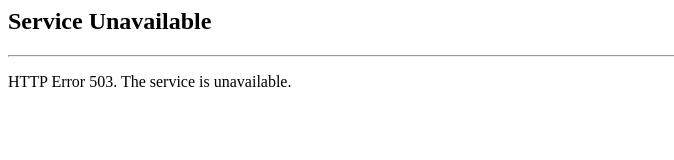
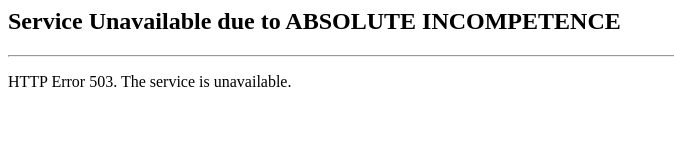
Before and after one commit to ProDesignV2/Online-Folder, a plain HTML site: page index.html in a window 1280 px wide. Shown: the whole page, without its empty margins (0-674 px from the left). Drawn offline with Linux system fonts and the light colour scheme.

Commit message:
Joke in wrong place

```diff
--- a/index.html
+++ b/index.html
@@ -1,10 +1,10 @@
 <html>
 <head>
-<title>Service Unavailable due to ABSOLUTE INCOMPETENCE</title>
+<title>Service Unavailable</title>
 <meta http-equiv="Content-Type" content="text/html; charset=us-ascii">
 </head>
 <body>
-<h2>Service Unavailable</h2>
+<h2>Service Unavailable due to ABSOLUTE INCOMPETENCE</h2>
 <hr>
 <p>HTTP Error 503. The service is unavailable.</p>
 </body>
```
